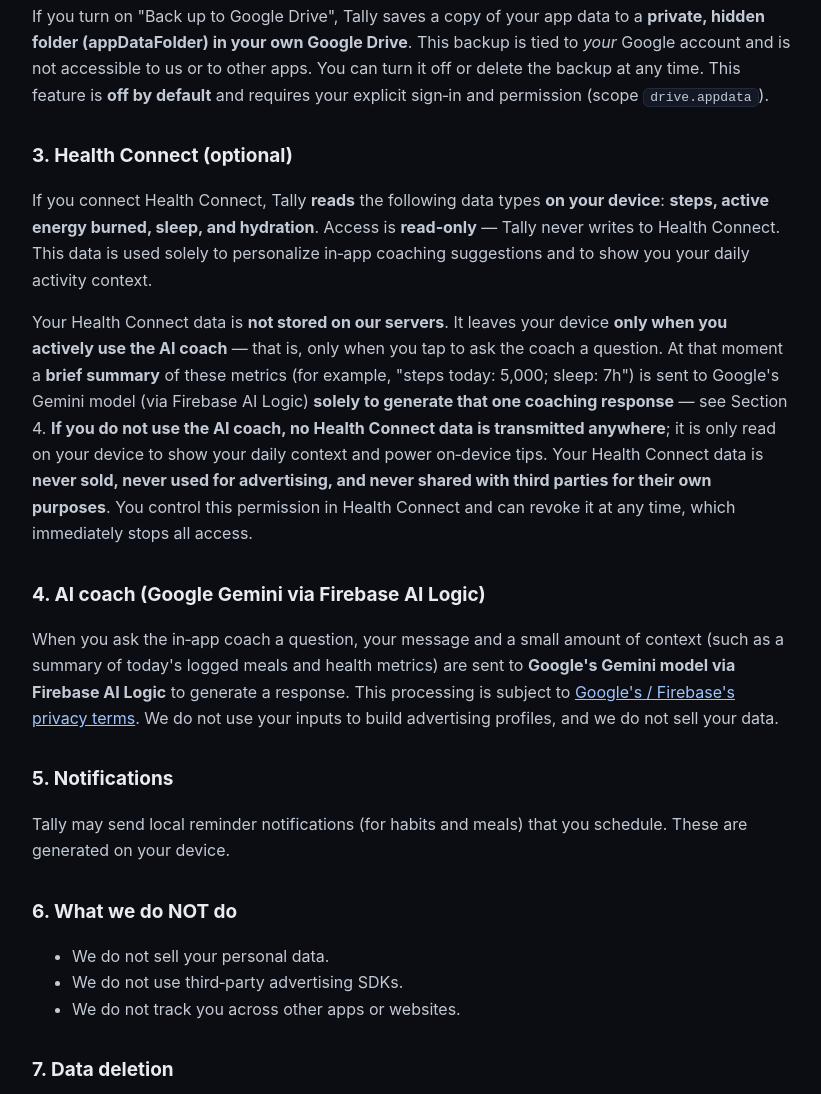
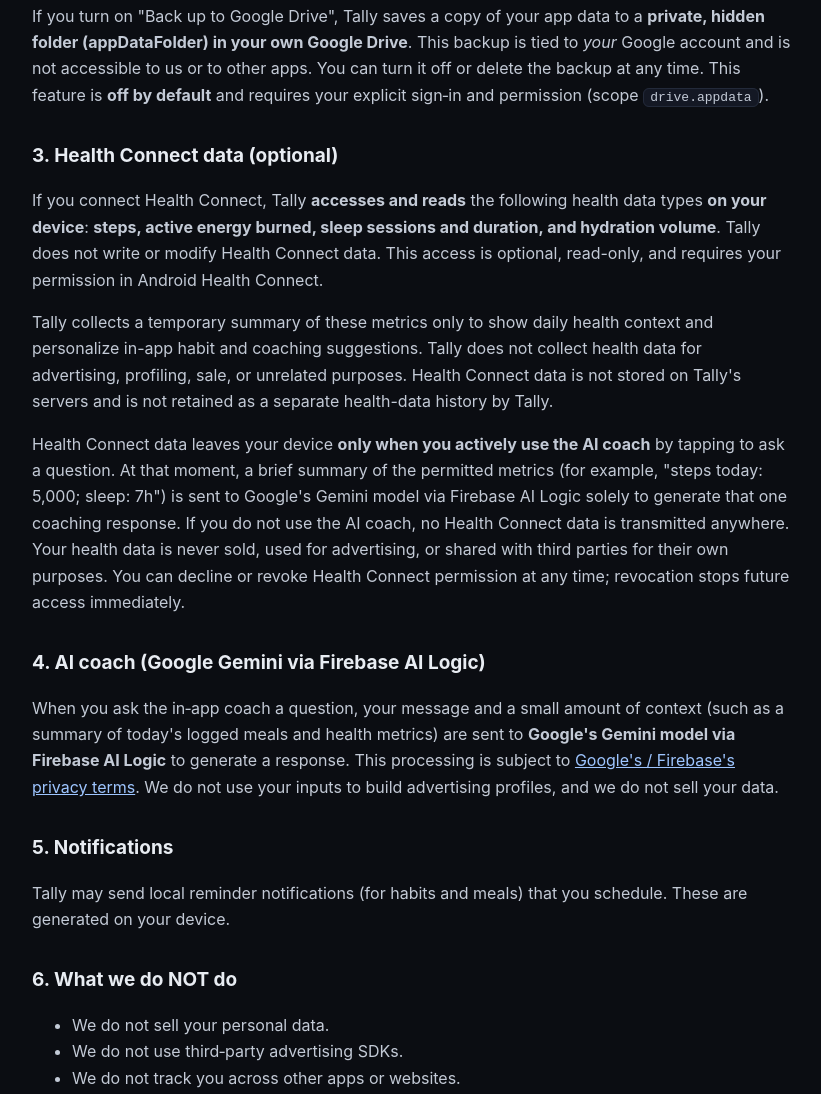
Before and after one commit to kotlakiran/tally, a plain HTML site: page privacy-policy.html in a window 1280 px wide. Shown: the part 442-1536 px from the top of the page, without its empty margins (228-1049 px from the left). Drawn offline with Linux system fonts and the light colour scheme.

Commit message:
docs: clarify Health Connect disclosure

```diff
--- a/privacy-policy.html
+++ b/privacy-policy.html
@@ -21,7 +21,7 @@
 <body>
 <div class="wrap">
   <h1>Privacy Policy</h1>
-  <p class="muted">Last updated: 30 September 2026</p>
+  <p class="muted">Last updated: 14 October 2026</p>
 
   <p>This Privacy Policy explains how the <strong>Tally</strong> app ("Tally", "we", "us")
      handles your information. Tally is designed to be <strong>private and on‑device‑first</strong>.
@@ -38,21 +38,25 @@
      off or delete the backup at any time. This feature is <strong>off by default</strong> and requires
      your explicit sign‑in and permission (scope <code>drive.appdata</code>).</p>
 
-  <h2>3. Health Connect (optional)</h2>
-  <p>If you connect Health Connect, Tally <strong>reads</strong> the following data types
-     <strong>on your device</strong>: <strong>steps, active energy burned, sleep, and hydration</strong>.
-     Access is <strong>read‑only</strong> — Tally never writes to Health Connect. This data is used
-     solely to personalize in‑app coaching suggestions and to show you your daily activity context.</p>
-  <p>Your Health Connect data is <strong>not stored on our servers</strong>. It leaves your device
-     <strong>only when you actively use the AI coach</strong> — that is, only when you tap to ask the
-     coach a question. At that moment a <strong>brief summary</strong> of these metrics (for example,
-     "steps today: 5,000; sleep: 7h") is sent to Google's Gemini model (via Firebase AI Logic)
-     <strong>solely to generate that one coaching response</strong> — see Section 4. <strong>If you do
-     not use the AI coach, no Health Connect data is transmitted anywhere</strong>; it is only read on
-     your device to show your daily context and power on‑device tips. Your Health Connect data is
-     <strong>never sold, never used for advertising, and never shared with third parties for their own
-     purposes</strong>. You control this permission in Health Connect and can revoke it at any time,
-     which immediately stops all access.</p>
+  <h2>3. Health Connect data (optional)</h2>
+  <p>If you connect Health Connect, Tally <strong>accesses and reads</strong> the following
+     health data types <strong>on your device</strong>: <strong>steps, active energy burned,
+     sleep sessions and duration, and hydration volume</strong>. Tally does not write or
+     modify Health Connect data. This access is optional, read-only, and requires your
+     permission in Android Health Connect.</p>
+  <p>Tally collects a temporary summary of these metrics only to show daily health context
+     and personalize in-app habit and coaching suggestions. Tally does not collect health
+     data for advertising, profiling, sale, or unrelated purposes. Health Connect data is
+     not stored on Tally's servers and is not retained as a separate health-data history
+     by Tally.</p>
+  <p>Health Connect data leaves your device <strong>only when you actively use the AI coach</strong>
+     by tapping to ask a question. At that moment, a brief summary of the permitted metrics
+     (for example, "steps today: 5,000; sleep: 7h") is sent to Google's Gemini model via
+     Firebase AI Logic solely to generate that one coaching response. If you do not use the
+     AI coach, no Health Connect data is transmitted anywhere. Your health data is never
+     sold, used for advertising, or shared with third parties for their own purposes.
+     You can decline or revoke Health Connect permission at any time; revocation stops
+     future access immediately.</p>
 
   <h2>4. AI coach (Google Gemini via Firebase AI Logic)</h2>
   <p>When you ask the in‑app coach a question, your message and a small amount of context (such as a
@@ -72,9 +76,11 @@
     <li>We do not track you across other apps or websites.</li>
   </ul>
 
-  <h2>7. Data deletion</h2>
+  <h2>7. Data deletion and retention</h2>
   <p>You can delete your data by clearing the app's storage or uninstalling the app. If you enabled
-     Google Drive backup, you can delete the backup from your Google Drive or by turning the feature off.</p>
+     Google Drive backup, you can delete the backup from your Google Drive or by turning the feature off.
+     Revoking Health Connect permission stops future access, and Tally does not retain a separate
+     copy of Health Connect data.</p>
 
   <h2>8. Children</h2>
   <p>Tally is not directed to children under 13 (or the minimum age in your country).</p>
```
